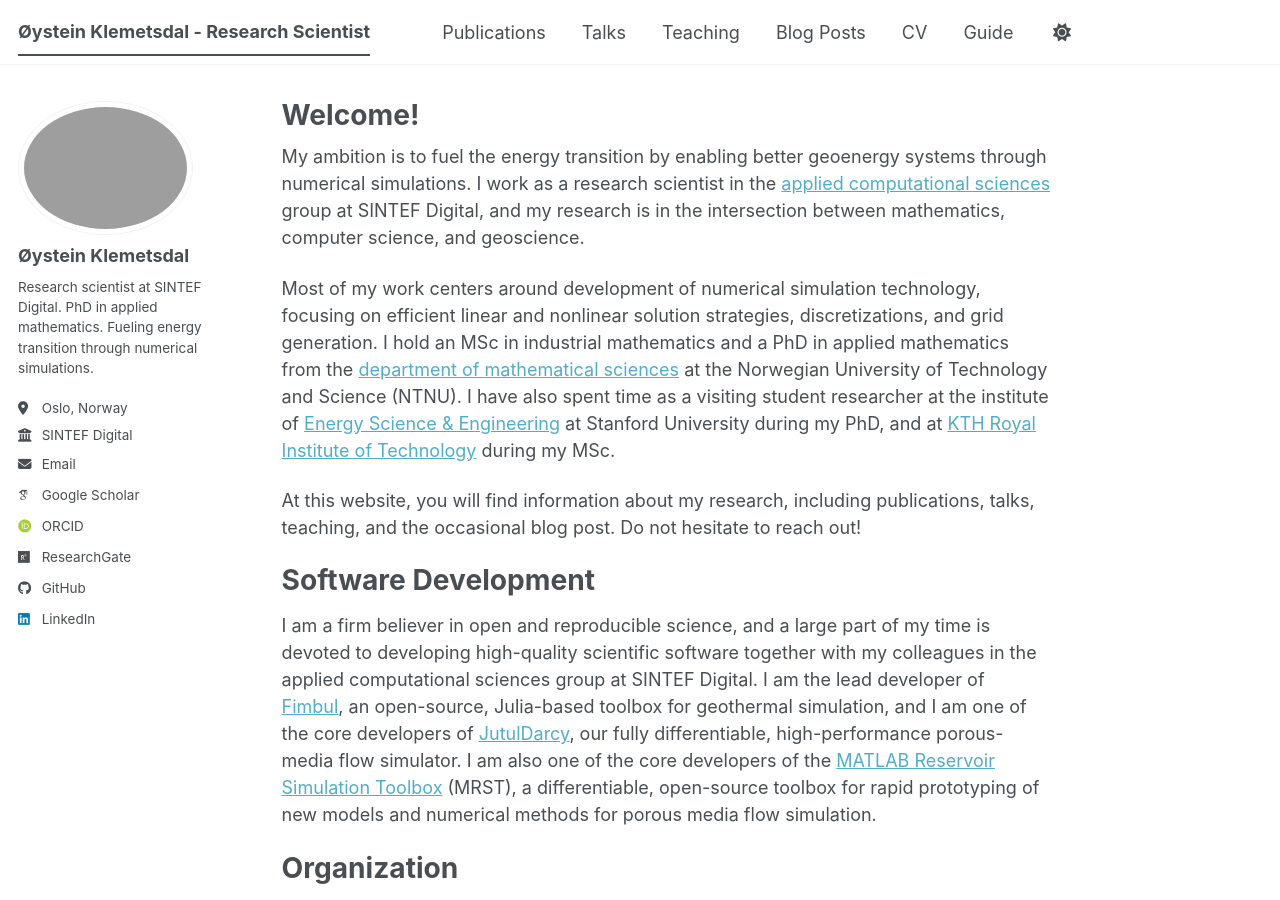
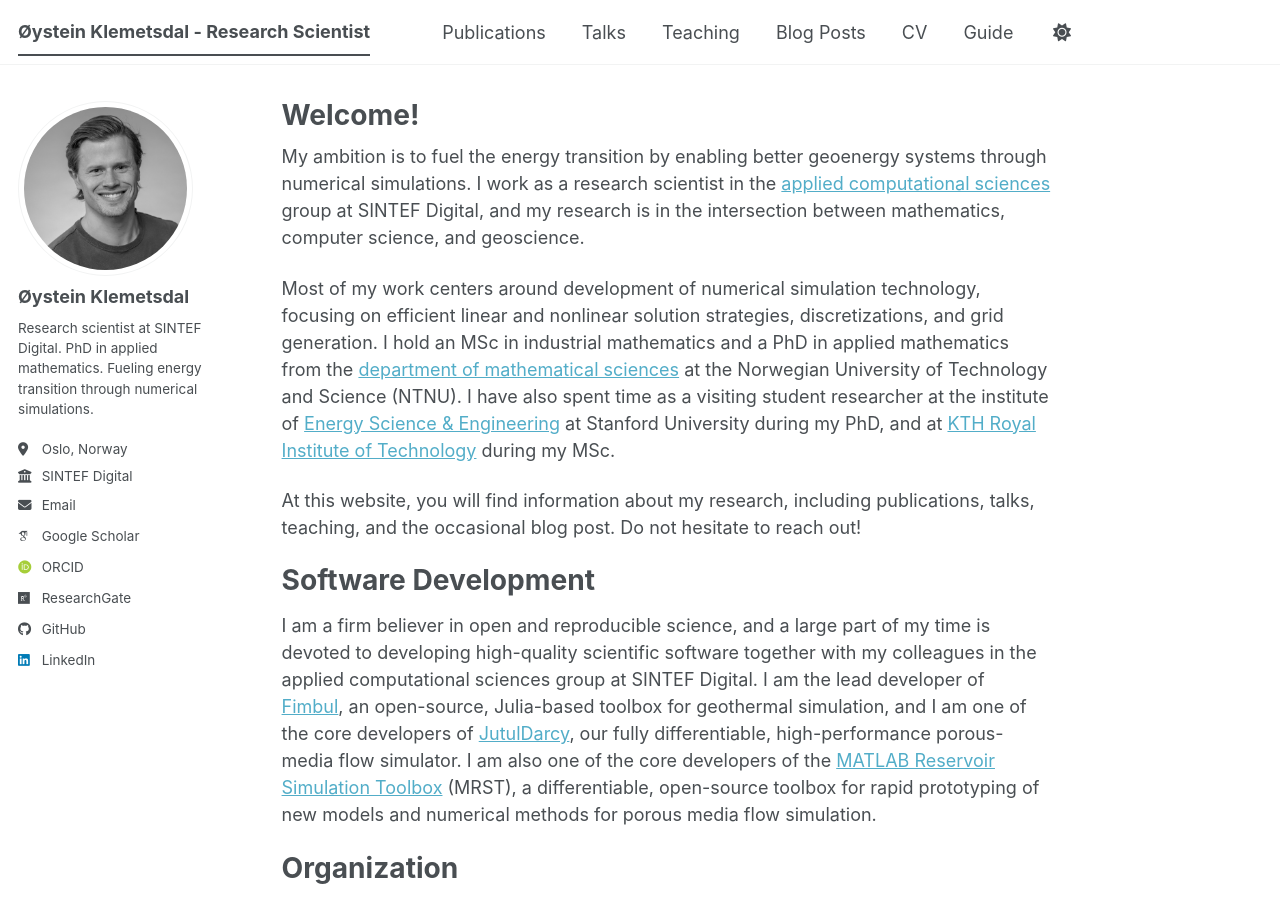
Before and after one commit to strene/strene.github.io, a Jekyll site: the page built from _pages/about.md, in a window 1280 px wide and 900 px high. Built offline with Jekyll 4.4.1, drawn with Linux system fonts in a browser that asks for light colours; some web fonts are replaced; a script bundle is joined from its source files by our own code; library files that are not in the unit come from our copies.

Commit message:
Update imagfe

```diff
--- a/_config.yml
+++ b/_config.yml
@@ -22,7 +22,7 @@ repository               : "strene/strene.github.io"
 #               Additional customization can be done by editing /_includes/author-profile.html
 author:
   # Biographic information
-  avatar           : "profile.png"
+  avatar           : "profile-bw.jpg"
   name             : "Øystein Klemetsdal"
   pronouns         : # example: "she/her"
   bio              : "Research scientist at SINTEF Digital. PhD in applied mathematics. Fueling energy transition through numerical simulations."
```
